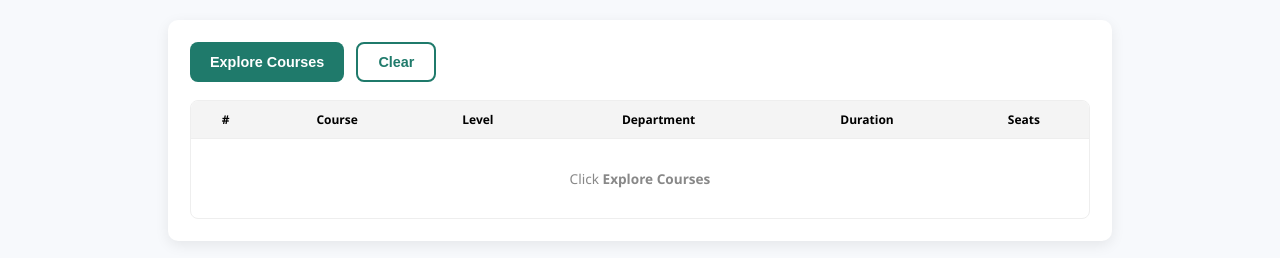
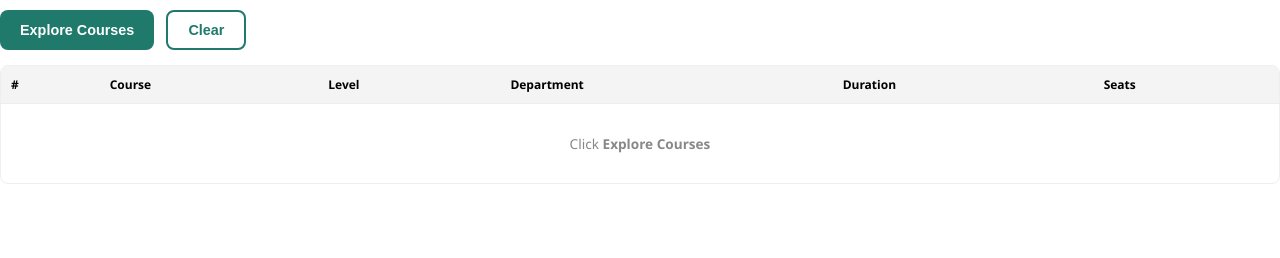
Before and after one commit to jeetusinghrajpurohitin/courses, a plain HTML site: page index.html in a window 1280 px wide. Drawn offline with Linux system fonts and the light colour scheme.

Commit message:
index.html

```diff
--- a/index.html
+++ b/index.html
@@ -5,26 +5,24 @@
 
 <style>
 body {
+  margin: 0;
+  padding: 0;
+  background: #ffffff;
   font-family: 'Segoe UI', Arial;
-  background: #f7f9fc;
-  margin: 0;
-  padding: 20px;
 }
 
+/* FULL WIDTH */
 .container {
-  max-width: 900px;
-  margin: auto;
-  background: #fff;
-  padding: 22px;
-  border-radius: 10px;
-  box-shadow: 0 4px 14px rgba(0,0,0,0.08);
+  width: 100%;
+  margin: 0;
+  padding: 10px 0;
 }
 
 /* BUTTONS */
 .btn-row {
   display: flex;
   gap: 12px;
-  margin-bottom: 18px;
+  margin-bottom: 15px;
 }
 
 .btn {
@@ -35,6 +33,7 @@ body {
   font-size: 0.9rem;
 }
 
+/* SAME COLOR STYLE */
 .primary {
   background: #1f7a6b;
   color: white;
@@ -63,6 +62,7 @@ th {
   background: #f4f4f4;
   padding: 10px;
   font-size: 0.75rem;
+  text-align: left;
 }
 
 td {
```
